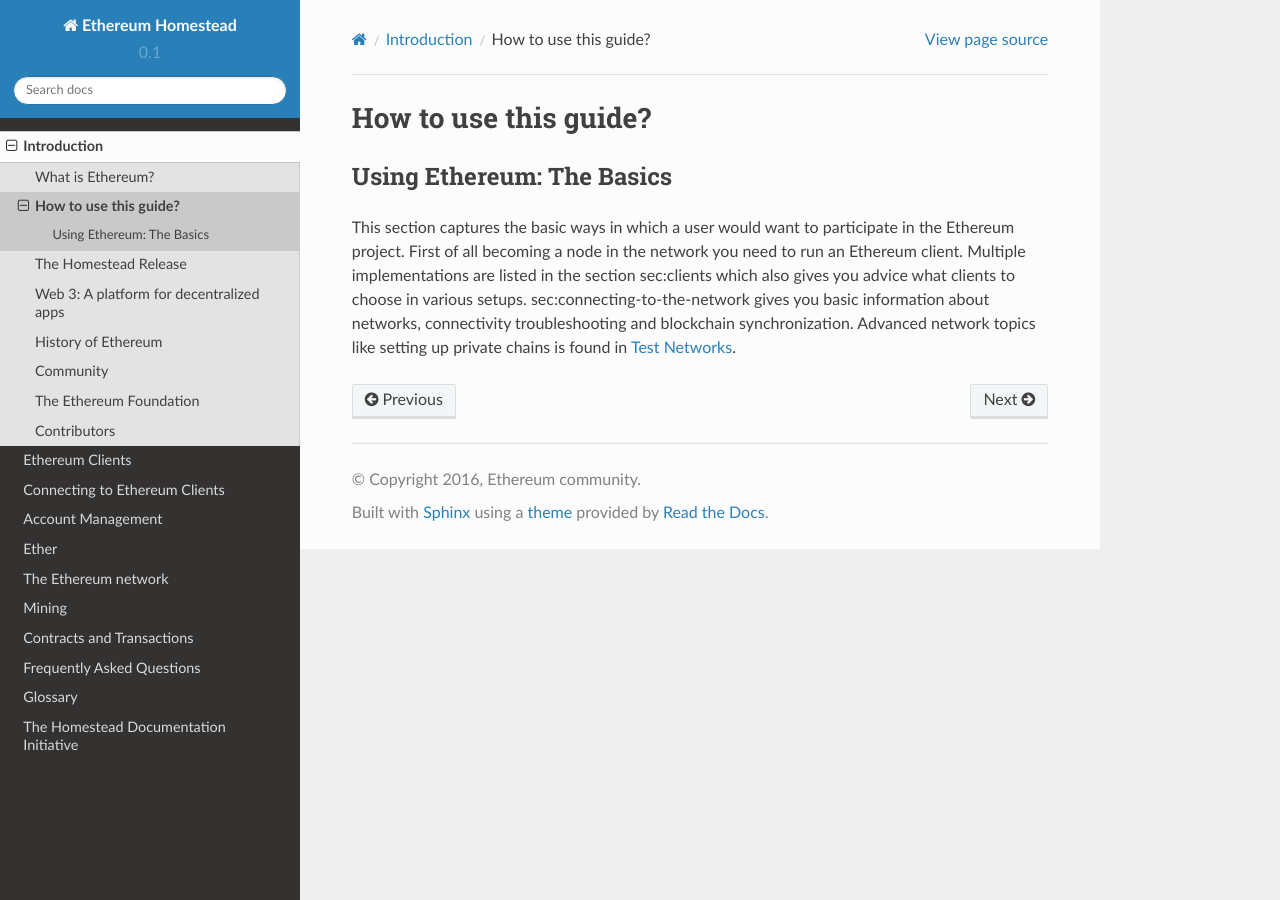
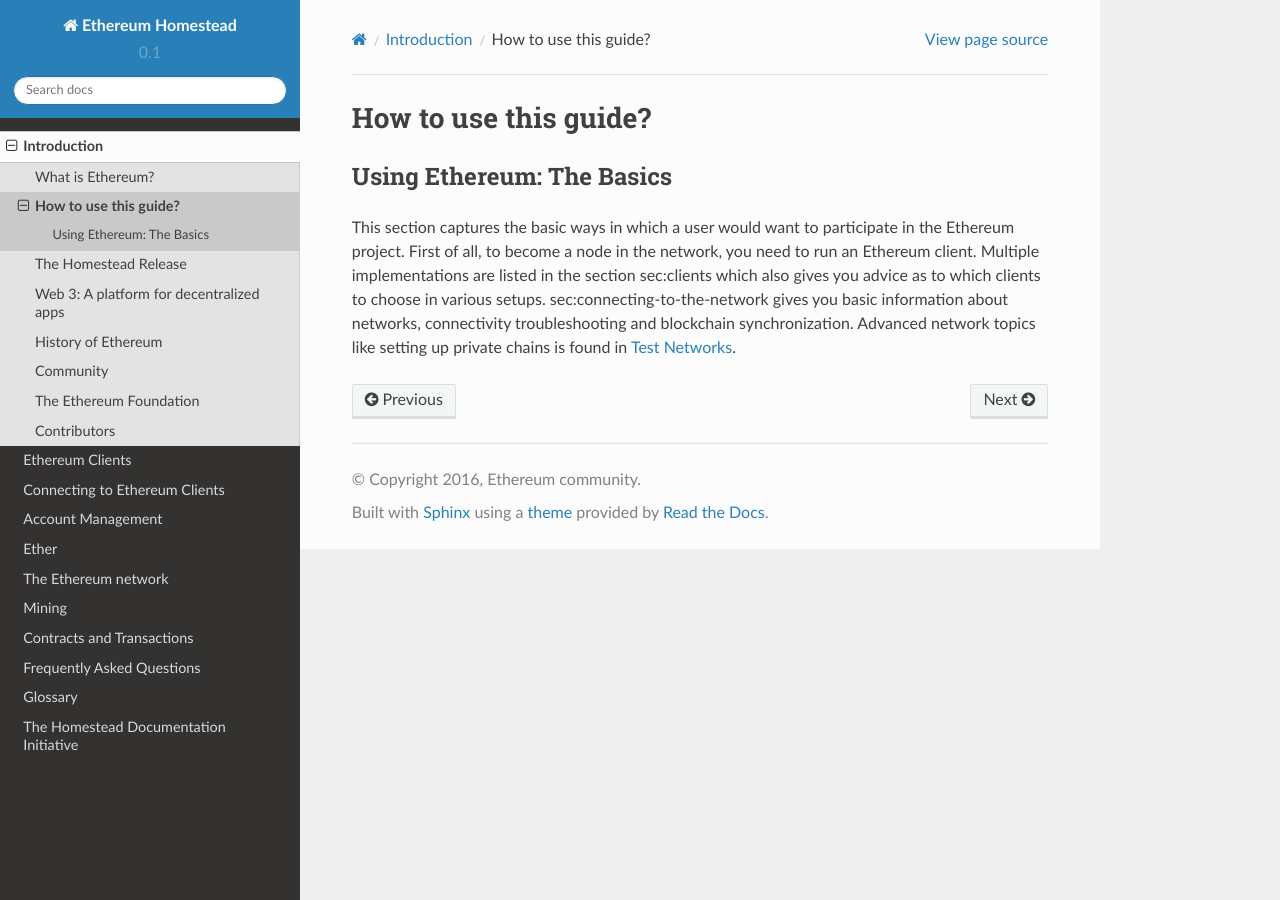
Before and after one commit to ethereum/homestead-guide, a Sphinx documentation site: the page built from source/introduction/how-to-use-this-guide.rst, in a window 1280 px wide. Built offline with Sphinx 7.4.7 and the Read the Docs theme 2.0.0, drawn with Linux system fonts in a browser that asks for light colours.

Commit message:
how-to-use-this-guide.rst: fix typos

```diff
--- a/source/introduction/how-to-use-this-guide.rst
+++ b/source/introduction/how-to-use-this-guide.rst
@@ -8,9 +8,9 @@
 ========================================================================================
 
 This section captures the basic ways in which a user would want to participate
-in the Ethereum project.  First of all becoming a node in the network you need
+in the Ethereum project.  First of all, to become a node in the network, you need
 to run an Ethereum client.  Multiple implementations are listed in the section
-:ref:`sec:clients` which also gives you advice what clients to choose in various
+:ref:`sec:clients` which also gives you advice as to which clients to choose in various
 setups.  :ref:`sec:connecting-to-the-network` gives you basic information
 about networks, connectivity troubleshooting and blockchain synchronization.
 Advanced network topics like setting up private chains is found in
```
